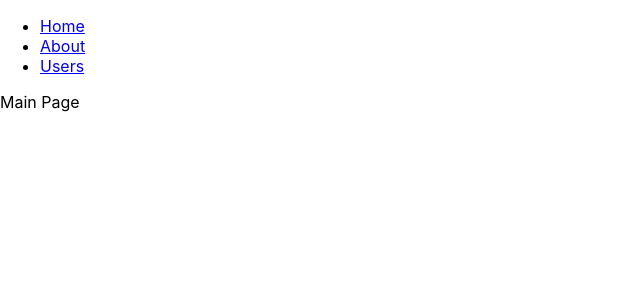
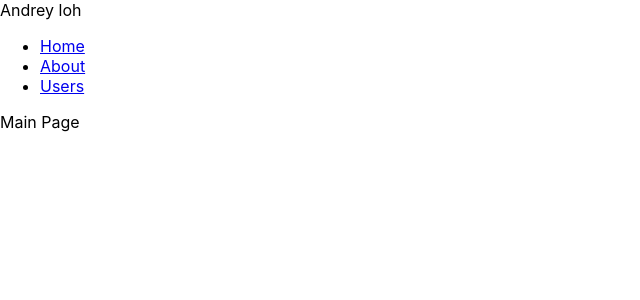
Before and after one commit to k17-1/servarium-frontend, a React (Create React App) app: page / in a window 1280 px wide. Shown: the top 300 px of the page, without its empty margins (0-640 px from the left). Built offline with nearby package versions, Linux system fonts and the light colour scheme.

Commit message:
bullshit

```diff
--- a/src/App.js
+++ b/src/App.js
@@ -13,6 +13,7 @@ function App() {
   return (
     <Router>
     <div>
+      <div>Andrey loh</div>
       <nav>
         <ul>
           <li>
```
